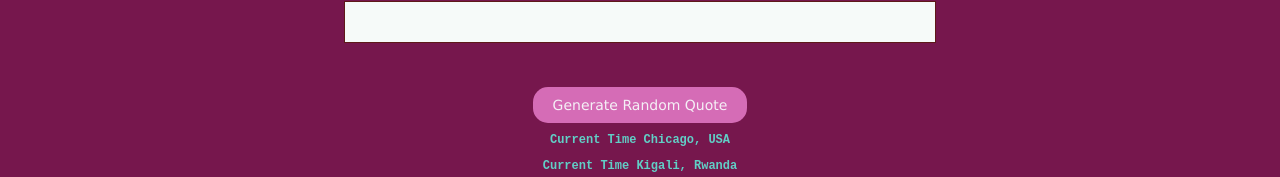
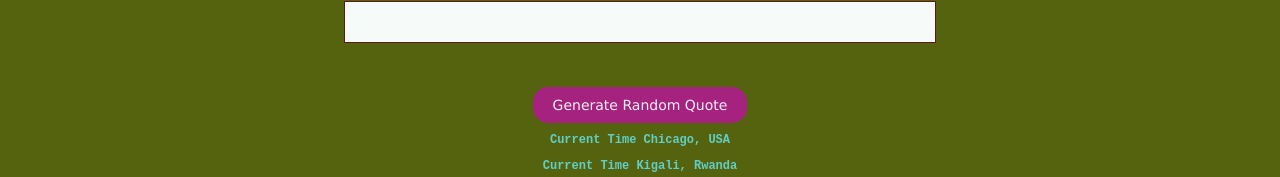
Before and after one commit to Lande21/RandomQuote, a React (Create React App) app: page / in a window 1280 px wide. Shown: the part 318-495 px from the top of the page. Built offline with nearby package versions, Linux system fonts and the light colour scheme; no server answers.

Commit message:
Adding practice

```diff
--- a/src/App.css
+++ b/src/App.css
@@ -4,7 +4,7 @@
 
 
 .App-header {
-  background-color: rgb(118, 23, 77);
+  background-color: rgb(85, 98, 14);
   min-height: 100vh;
   display: flex;
   flex-direction: column;
--- a/src/quotedisplay.css
+++ b/src/quotedisplay.css
@@ -1,7 +1,7 @@
 /* quoteDisplay.css */
 .button {
     padding: 10px 20px;
-    background-color: rgb(213, 108, 182);
+    background-color: rgb(165, 35, 126);
     border: none;
     border-radius: 15px;
     cursor: pointer;
```
